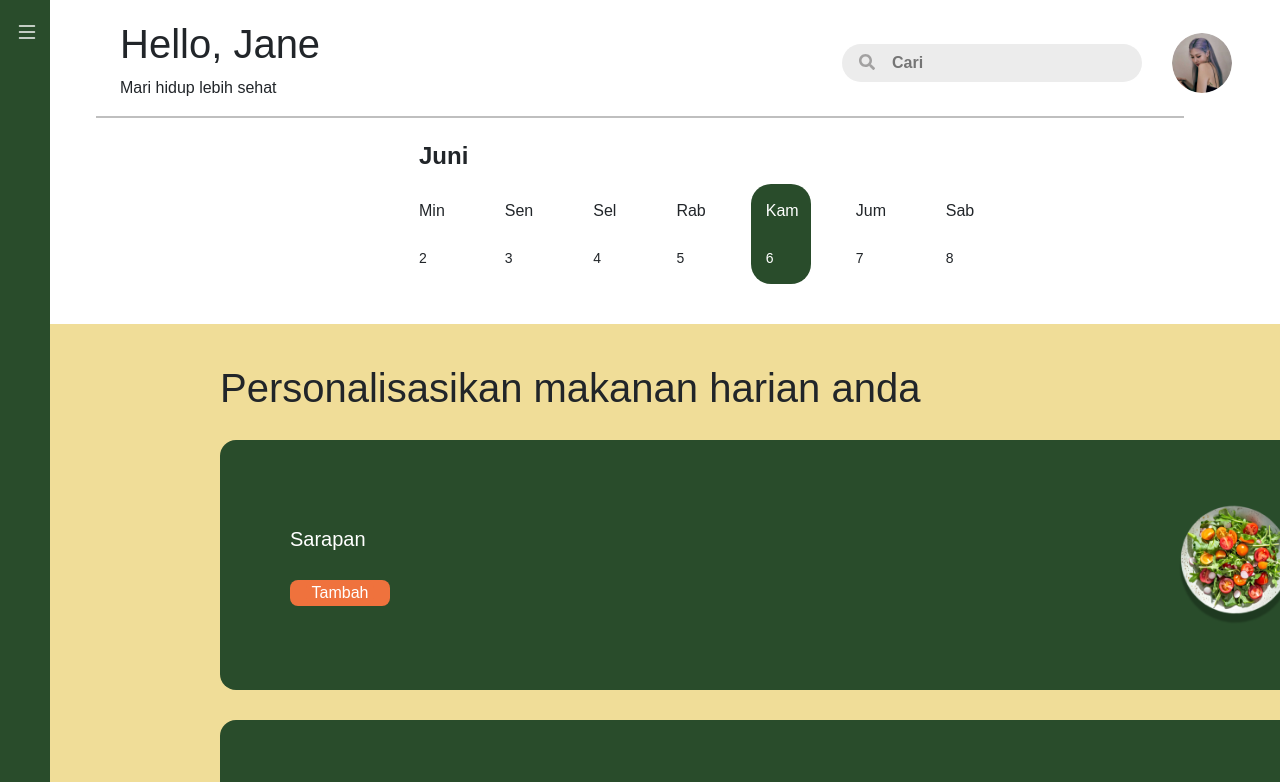
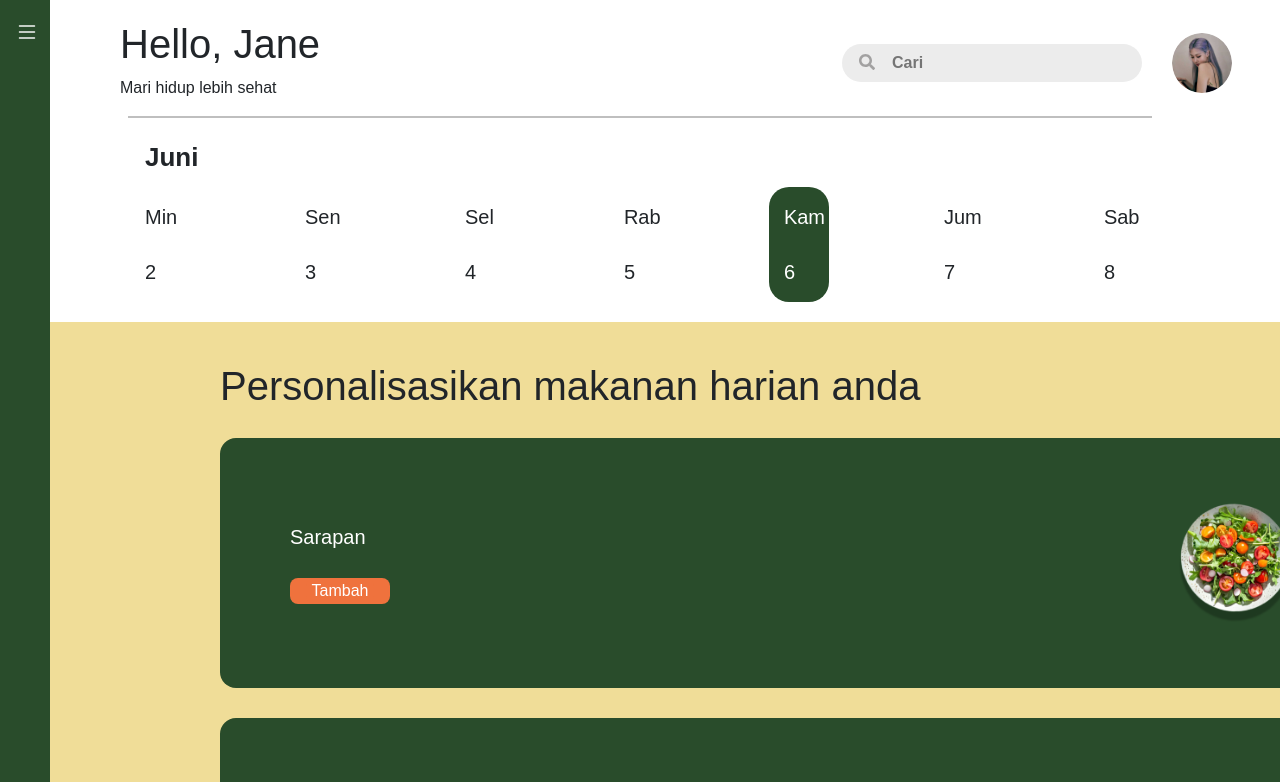
Before and after one commit to Bluewin01/wellnav-front-end, a React (Create React App) app: page /nutrition-tracking in a window 1280 px wide. Shown: the top 782 px of the page. Built offline with nearby package versions, Linux system fonts and the light colour scheme; a web font is replaced by a local one.

Commit message:
Adjust center line and calendar UI

```diff
--- a/src/Pages/NutritionTracking/NutritionTracking/NutritionTracking.css
+++ b/src/Pages/NutritionTracking/NutritionTracking/NutritionTracking.css
@@ -31,7 +31,7 @@
 }
 
 .center-line {
-  width: 85%;
+  width: 80%;
   margin: 0 auto 0px auto;
   border-top: 2px solid black;
 }
--- a/src/Pages/NutritionTracking/NutritionTrackingB/NutritionTrackingB.css
+++ b/src/Pages/NutritionTracking/NutritionTrackingB/NutritionTrackingB.css
@@ -1,9 +1,5 @@
 
-  .center-line {
-    width: 85%;
-    margin: 0 auto 0px auto;
-    border-top: 2px solid black;
-  }
+
   .personalize-section {
     padding: 20px 0px 20px 0px;
     background-color: #F0DD98;
--- a/src/components/Calendar/Calendar.css
+++ b/src/components/Calendar/Calendar.css
@@ -9,21 +9,15 @@
   padding: 20px;
   font-family: "Marmelad", sans-serif;
 }
+
 .calendar-container {
-  width: 40%;
+  width: 100%;
   display: flex;
-  align-items: center;
-}
-
-.calendar {
-  display: flex;
-  flex-direction: column;
-  padding: 20px 20px 40px 20px;
-  font-family: Arial, sans-serif;
+  justify-content: center;
 }
 
 .month {
-  font-size: 30px;
+  font-size: 26px;
   font-weight: bold;
   margin-bottom: 10px;
   margin-left: 15px;
@@ -31,8 +25,9 @@
 
 .week {
   display: flex;
+  width: 80%;
   justify-content: space-between; /* This will distribute the space evenly */
-  gap: 170px; /* This is the key property to create the gap */
+  gap: 100px; /* This is the key property to create the gap */
 }
 
 .day {
@@ -46,7 +41,7 @@
 }
 
 .day-name {
-  font-size: 24px;
+  font-size: 20px;
   margin-bottom: 5px;
   white-space: nowrap;
 }
@@ -58,45 +53,6 @@
 
 .current {
   background-color: #294c2b;
-}
-
-.month {
-  font-size: 24px;
-  font-weight: bold;
-  margin-bottom: 10px;
-  margin-left: 15px;
-}
-
-.week {
-  display: flex;
-  width: 80%;
-  justify-content: space-between; /* This will distribute the space evenly */
-  gap: 30px; /* This is the key property to create the gap */
-}
-
-.day {
-  display: flex;
-  flex-direction: column;
-  padding-inline: 15px;
-  padding-block: 15px;
-  width: 60px;
-  gap: 20px;
-  /* box-sizing: border-box; */
-}
-
-.day-name {
-  font-size: 16px;
-  margin-bottom: 5px;
-  white-space: nowrap;
-}
-
-.day-number {
-  font-size: 14px;
-  white-space: nowrap;
-}
-
-.current {
-  background-color: #294c2b;
   color: white;
   border-radius: 20px;
 }
```
